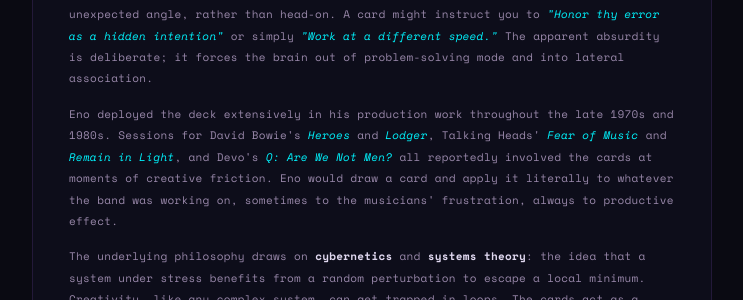
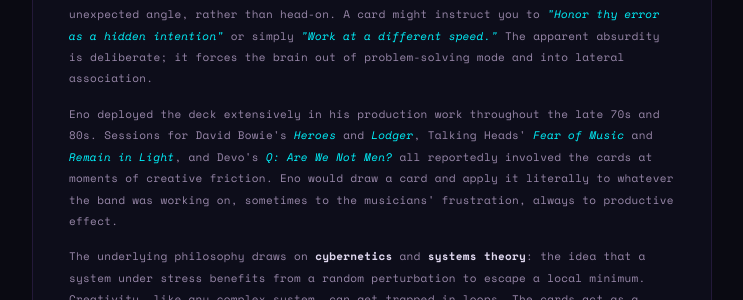
Before and after one commit to Ahlers94/carl-william-music, a Jekyll site: the page oblique-strategies.html, which Jekyll copies as it is, in a window 1280 px wide. Shown: the part 1272-1572 px from the top of the page, without its empty margins (268-1011 px from the left). Built offline with Jekyll 4.4.1, drawn with Linux system fonts in a browser that asks for light colours.

Commit message:
Abbreviate years in Eno's production work description

```diff
--- a/oblique-strategies.html
+++ b/oblique-strategies.html
@@ -378,7 +378,7 @@
       </p>
 
       <p>
-        Eno deployed the deck extensively in his production work throughout the late 1970s and 1980s.
+        Eno deployed the deck extensively in his production work throughout the late 70s and 80s.
         Sessions for David Bowie's <em>Heroes</em> and <em>Lodger</em>, Talking Heads'
         <em>Fear of Music</em> and <em>Remain in Light</em>, and Devo's <em>Q: Are We Not Men?</em>
         all reportedly involved the cards at moments of creative friction. Eno would draw a card and
```
